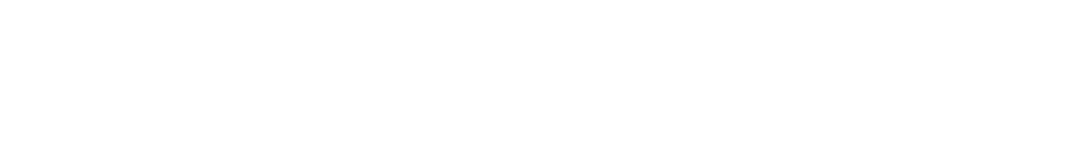
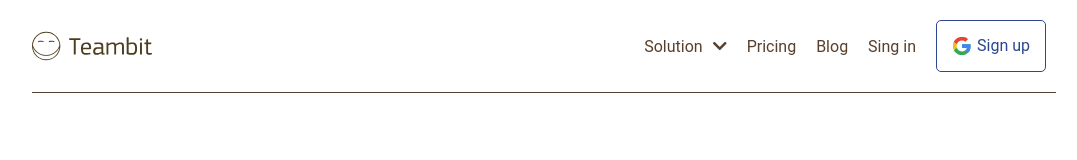
Before and after one commit to federico1989/node-sass-teambit, a website: page index.html in a window 1280 px wide. Shown: the whole page, without its empty margins (96-1173 px from the left). Drawn offline with Linux system fonts and the light colour scheme.

Commit message:
Header
Inserimento della navbar

```diff
--- a/index.html
+++ b/index.html
@@ -5,10 +5,31 @@
      <meta name="viewport" content="width=device-width, initial-scale=1.0">
      <title>Teambeat</title>
      <link rel="shortcut icon" href="dist/img/logo.ico" type="image/x-icon">
+     <link rel="stylesheet" href="https://use.fontawesome.com/releases/v5.15.1/css/all.css" integrity="sha384-vp86vTRFVJgpjF9jiIGPEEqYqlDwgyBgEF109VFjmqGmIY/Y4HV4d3Gp2irVfcrp" crossorigin="anonymous">
      <link rel="stylesheet" href="dist/css/style.css">
     </head>
     <body>
+        <div id="root">
+            <header id="site_header">
+                <nav class="d-flex container">
+                    <img src="dist/img/logo.svg" alt="">
+                    <ul class="navigation d-flex">
+                        <li><a href="#">Solution</a><i class="fas fa-chevron-down"></i></li>
+                        <li><a href="#">Pricing</a></li>
+                        <li><a href="#">Blog</a></li>
+                        <li><a href="#">Sing in</a></li>
+                        <li><a href="" class="btn"><img src="dist/img/google-logo.svg" alt=""> Sign up</a></li>
+                    </ul>
+                </nav>
+            </header>
+            <main>
 
+
+            </main>
+            <footer>
+
+            </footer>
+        </div>
         <script src="dist/js/app.js"></script>
     </body>
 </html>
--- /dev/null
+++ b/src/Partials/_commons.scss
@@ -0,0 +1,16 @@
+* {
+    margin: 0;
+    padding: 0;
+    box-sizing: border-box;
+}
+body {
+    font-family: 'Roboto', sans-serif;
+}
+
+.container {
+    width: 80%;
+}
+
+.d-flex {
+    display: flex;
+}
--- /dev/null
+++ b/src/Partials/_header.scss
@@ -0,0 +1,42 @@
+#site_header {
+    height: 80px;
+    width: 100%;
+    nav {
+        padding-top: 20px;
+        margin: auto;
+        border-bottom: 1px solid $colorbrown;
+        padding-bottom: 20px;
+        justify-content: space-between;
+        img {
+            width: 120px;
+        }
+        .navigation {
+            align-items: center;
+            li {
+                padding-top: 10px;
+                padding: 0 10px;
+                list-style: none;
+                a {
+                    text-decoration: none;
+                    color: $colorbrown;
+                }
+                i {
+                    padding-left: 10px;
+                    color: $colorbrown;
+                }
+            }
+            .btn {
+                padding: 15px 15px;
+                border-radius: 5px;
+                border: 1px solid $colorblue;
+                color: $colorblue;
+                display: flex;
+                img {
+                    text-align: justify;
+                    width: 25px;
+                    padding-right: 5px;
+                }
+            }
+        }
+    }
+}
--- /dev/null
+++ b/src/Partials/_variables.scss
@@ -0,0 +1,3 @@
+$colorpink: #ffe7d2;
+$colorblue: #2c4792;
+$colorbrown: #58402c
--- a/src/style.scss
+++ b/src/style.scss
@@ -0,0 +1,5 @@
+@import "./Partials/_variables";
+@import "./Partials/_commons";
+@import "./Partials/_header";
+@import "./Partials/_navbar";
+@import "./Partials/_footer";
```
Also changed, not shown: dist/css/style.css, dist/js/app.js, src/Partials/_footer.scss (added), src/Partials/_navbar.scss (added). Lines whose indentation alone changed are shown as unchanged.
